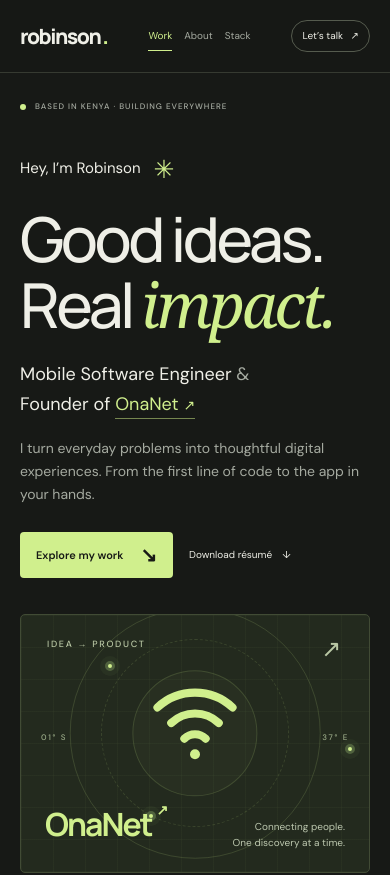
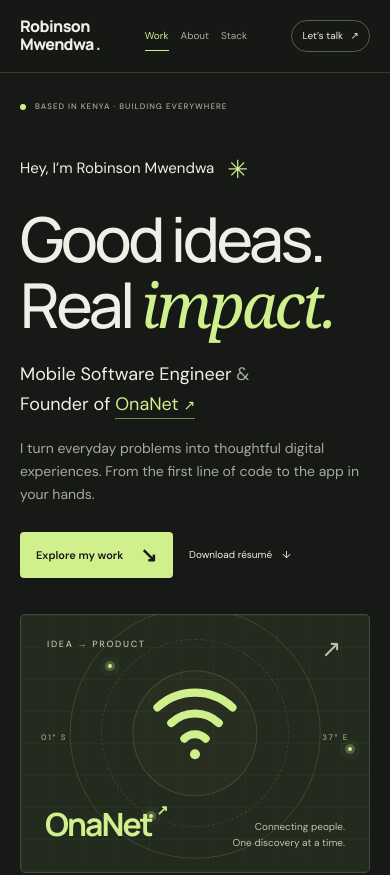
Before and after one commit to RobiNormy/RobiNormy.github.io, a plain HTML site: page index.html in a window 390 px wide. Shown: the top 875 px of the page. Drawn offline with Linux system fonts and the light colour scheme.

Commit message:
Show Robinson Mwendwa throughout portfolio branding

```diff
--- a/index.html
+++ b/index.html
@@ -20,7 +20,7 @@
   <a class="skip-link" href="#main">Skip to content</a>
   <header class="site-header">
     <nav class="container nav" aria-label="Main navigation">
-      <a class="wordmark" href="#hero" aria-label="Robinson, home">robinson<span>.</span></a>
+      <a class="wordmark" href="#hero" aria-label="Robinson Mwendwa, home">Robinson <br class="brand-break">Mwendwa<span>.</span></a>
       <div class="nav-links"><a href="#projects">Work</a><a href="#about">About</a><a href="#stack">Stack</a></div>
       <a class="nav-contact" href="#connect">Let’s talk <span aria-hidden="true">↗</span></a>
     </nav>
@@ -30,7 +30,7 @@
       <div class="hero-topline"><p class="eyebrow"><span class="status-dot"></span> BASED IN KENYA · BUILDING EVERYWHERE</p><span class="edition">PORTFOLIO / 2026</span></div>
       <div class="hero-grid">
         <div class="hero-copy">
-          <p class="intro">Hey, I’m Robinson <span class="wave" aria-hidden="true">✳</span></p>
+          <p class="intro">Hey, I’m Robinson Mwendwa <span class="wave" aria-hidden="true">✳</span></p>
           <h1 id="hero-title">Good ideas.<br>Real <span class="serif">impact.</span></h1>
           <p class="hero-role">Mobile Software Engineer <span>&</span><br>Founder of <a href="#onanet">OnaNet <span aria-hidden="true">↗</span></a></p>
           <p class="hero-description">I turn everyday problems into thoughtful digital experiences. From the first line of code to the app in your hands.</p>
@@ -79,6 +79,6 @@
     <section class="stack container section" id="stack" aria-labelledby="stack-title"><div class="section-heading"><div><p class="eyebrow">03 / MY TOOLKIT</p><h2 id="stack-title">The right tools.<br>The <span class="serif">whole picture.</span></h2></div><p>From pixels to persistence.<br>What I build with.</p></div><div class="stack-grid"><div class="stack-item"><span class="stack-icon" aria-hidden="true">⌘</span><h3>Mobile & interfaces</h3><p>Flutter · Dart · HTML · CSS</p><span>EXPERIENCES YOU CAN FEEL</span></div><div class="stack-item"><span class="stack-icon" aria-hidden="true">{ }</span><h3>Backend & data</h3><p>Python · FastAPI · PostgreSQL<br>Supabase · Firebase · Firestore</p><span>FOUNDATIONS YOU CAN TRUST</span></div><div class="stack-item"><span class="stack-icon" aria-hidden="true">↗</span><h3>Build & ship</h3><p>Git · GitHub · CI/CD releases<br>Linux · Google Cloud APIs</p><span>FROM LOCAL TO REAL LIFE</span></div></div></section>
     <section class="contact container" id="connect" aria-labelledby="contact-title"><div class="contact-top"><p class="eyebrow"><span class="status-dot"></span> GOOD THINGS START WITH A CONVERSATION</p><span aria-hidden="true">↙</span></div><h2 id="contact-title">Got something<br>in <span class="serif">mind?</span></h2><div class="contact-bottom"><p>A project, an opportunity, or just a hello.<br>I’d love to hear from you.</p><a class="button button-dark" href="mailto:mwendwarobinson3@gmail.com">Let’s build something <span aria-hidden="true">↗</span></a></div></section>
   </main>
-  <footer class="container footer"><a class="wordmark" href="#hero">robinson<span>.</span></a><p>© <span id="year">2026</span> Robinson Mwendwa. Made with intention.</p><div><a href="https://github.com/RobiNormy" target="_blank" rel="noopener noreferrer">GitHub ↗</a><a href="https://wa.me/254757704448" target="_blank" rel="noopener noreferrer">WhatsApp ↗</a><a href="mailto:mwendwarobinson3@gmail.com">Email ↗</a></div></footer>
+  <footer class="container footer"><a class="wordmark" href="#hero">Robinson <br class="brand-break">Mwendwa<span>.</span></a><p>© <span id="year">2026</span> Robinson Mwendwa. Made with intention.</p><div><a href="https://github.com/RobiNormy" target="_blank" rel="noopener noreferrer">GitHub ↗</a><a href="https://wa.me/254757704448" target="_blank" rel="noopener noreferrer">WhatsApp ↗</a><a href="mailto:mwendwarobinson3@gmail.com">Email ↗</a></div></footer>
 </body>
 </html>
--- a/styles.css
+++ b/styles.css
@@ -24,6 +24,7 @@
 .nav { height: 88px; display: flex; align-items: center; justify-content: space-between; }
 .wordmark { font-family: var(--heading); font-weight: 800; font-size: 26px; letter-spacing: -1.5px; line-height: 1; }
 .wordmark > span { color: var(--lime); margin-left: 2px; }
+.brand-break { display: none; }
 .nav-links { display: flex; gap: 36px; font-size: 13px; }
 .nav-links a { color: var(--muted); }
 .nav-links a:hover, .nav-links a[aria-current="location"] { color: var(--lime); }
@@ -206,7 +207,8 @@
   html { scroll-padding-top: 85px; }
   .container { width: calc(100% - 40px); }
   .nav { height: 72px; }
-  .wordmark { font-size: 23px; }
+  .wordmark { font-size: 17px; line-height: 1.1; letter-spacing: -.6px; }
+  .brand-break { display: initial; }
   .nav-links { gap: 20px; font-size: 12px; }
   .nav-contact { padding: 8px 13px; font-size: 11px; }
   .nav-contact span { margin-left: 10px; }
@@ -280,7 +282,7 @@
   .nav-links { gap: 12px; font-size: 10px; }
   .nav-contact { font-size: 10px; padding: 7px 10px; }
   .nav-contact span { margin-left: 5px; }
-  .wordmark { font-size: 21px; }
+  .wordmark { font-size: 16px; }
   .hero-actions { gap: 16px; }
   .button { padding: 13px 16px; gap: 17px; font-size: 11px; }
   .text-link { font-size: 10px; gap: 10px; }
```
